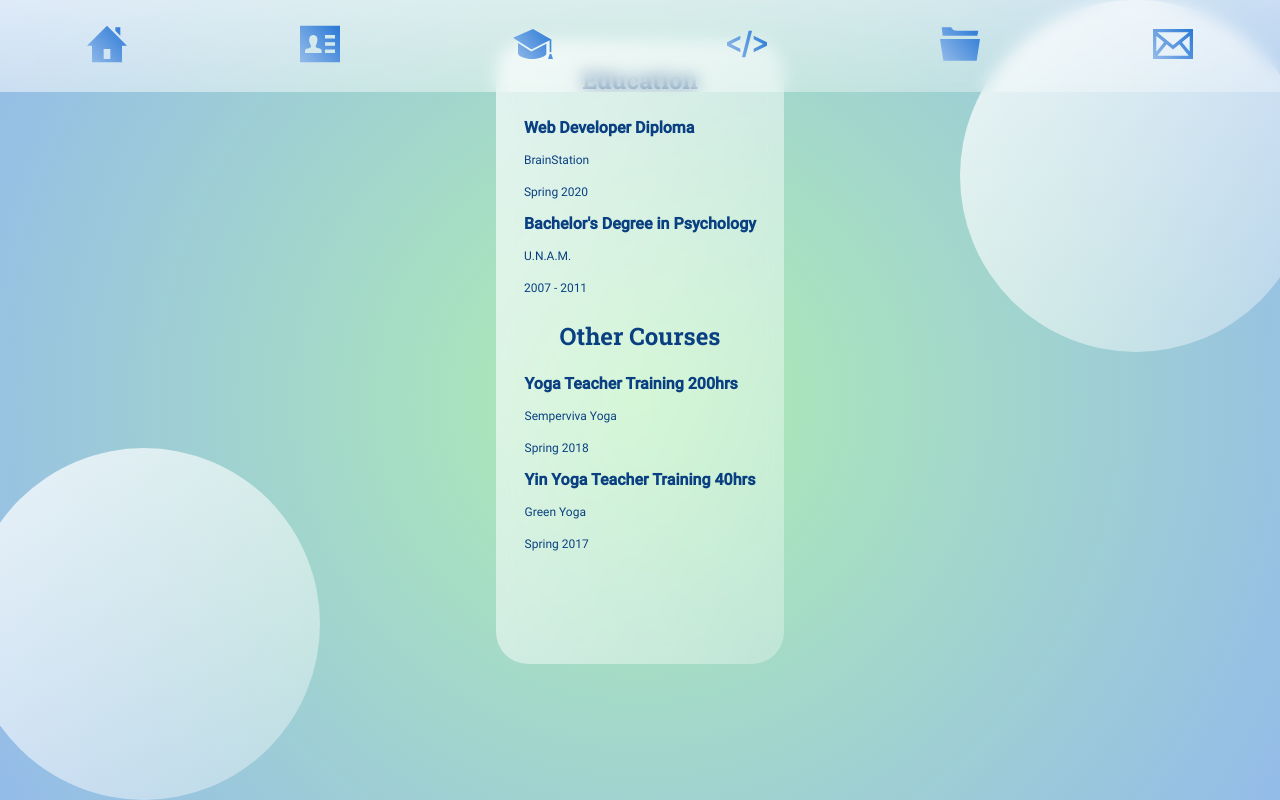
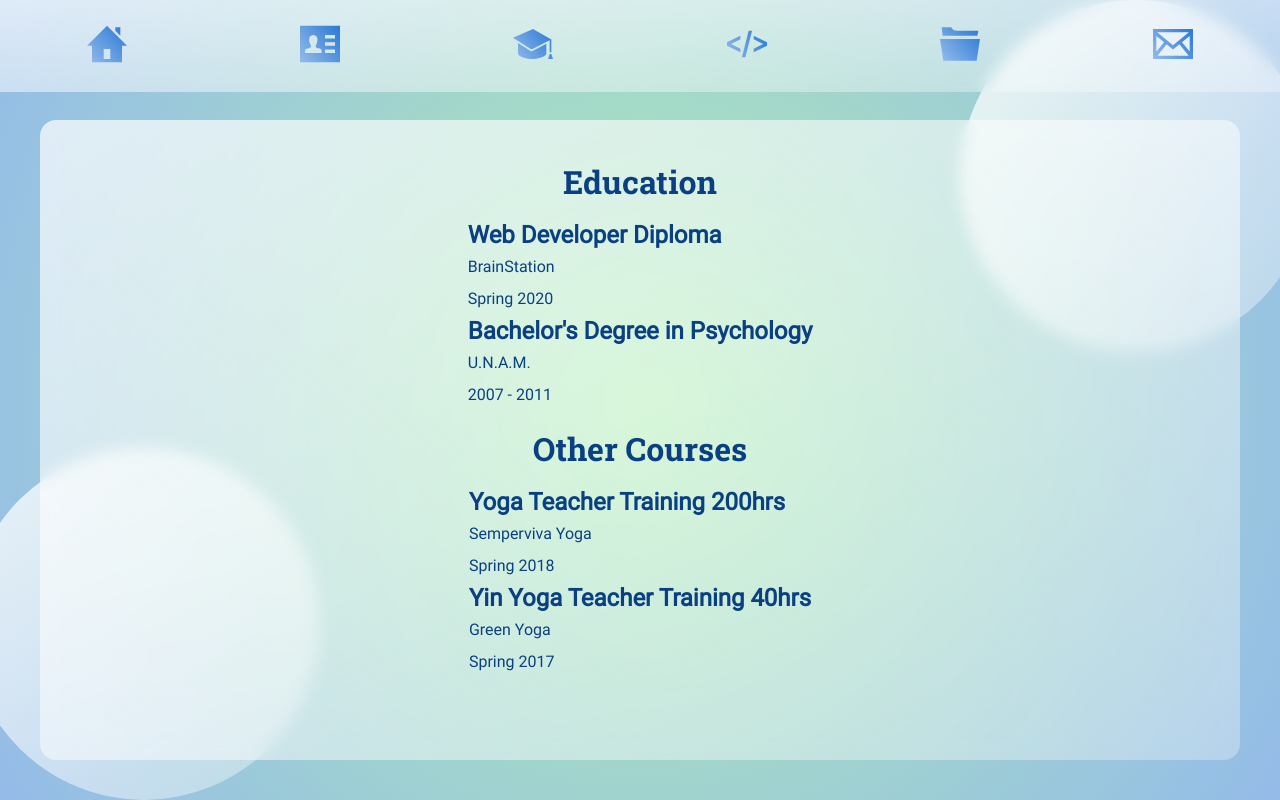
Before and after one commit to monica-zarate/profile2, a React (Create React App) app: page /education in a window 1280 px wide. Shown: the top 800 px of the page. Built offline with nearby package versions, Linux system fonts and the light colour scheme.

Commit message:
Fixed styles for About Education and Menu Components.

```diff
--- a/src/components/styles/main.css
+++ b/src/components/styles/main.css
@@ -165,6 +165,8 @@ ul {
     -webkit-box-pack: unset;
         -ms-flex-pack: unset;
             justify-content: unset;
+    border-radius: 1rem;
+    margin: 5rem 0;
   }
 }
 
@@ -291,7 +293,7 @@ ul {
 
 @media (min-width: 768px) {
   .about {
-    margin: 7rem 0 1.5rem 0;
+    margin: 7.5rem 0 1.5rem 0;
     width: 75rem;
     padding: 5rem 15rem;
     height: 40rem;
@@ -348,9 +350,34 @@ ul {
           justify-content: unset;
 }
 
+@media (min-width: 768px) {
+  .education {
+    margin: 7.5rem 0 1.5rem 0;
+    width: 75rem;
+    padding: 2.5rem 10rem;
+    height: 40rem;
+    border-radius: 1rem;
+  }
+}
+
+@media (min-width: 1440px) {
+  .education {
+    width: 100rem;
+    height: 50rem;
+    padding: 10rem 5rem;
+    margin: 8rem 0 1.5rem 0;
+  }
+}
+
 .education__title {
   font-family: "Roboto Slab Bold";
   margin: 0 0 1rem 0;
+}
+
+@media (min-width: 768px) {
+  .education__title {
+    font-size: 2rem;
+  }
 }
 
 .education__list {
@@ -362,8 +389,21 @@ ul {
   font-family: "Roboto Medium";
 }
 
+@media (min-width: 768px) {
+  .education__h3 {
+    font-size: 1.5rem;
+    font-family: "Roboto Regular";
+  }
+}
+
 .education__p {
   font-size: 0.75rem;
+}
+
+@media (min-width: 768px) {
+  .education__p {
+    font-size: 1rem;
+  }
 }
 
 .education * {
--- a/src/components/styles/partials/_about.scss
+++ b/src/components/styles/partials/_about.scss
@@ -11,7 +11,7 @@
   justify-content: unset;
 
   @include tablet {
-    margin: 7rem 0 1.5rem 0;
+    margin: 7.5rem 0 1.5rem 0;
     width: 75rem;
     padding: 5rem 15rem;
     height: 40rem;
--- a/src/components/styles/partials/_menu.scss
+++ b/src/components/styles/partials/_menu.scss
@@ -13,6 +13,8 @@
     padding: 5rem;
     height: 40rem;
     justify-content: unset;
+    border-radius: 1rem;
+    margin: 5rem 0;
   }
 
   @include desktop {
```
Also changed, not shown: src/components/styles/partials/_edu.scss (+25 -0 lines), 2 other files (tests, documents, lock files or other folders).
